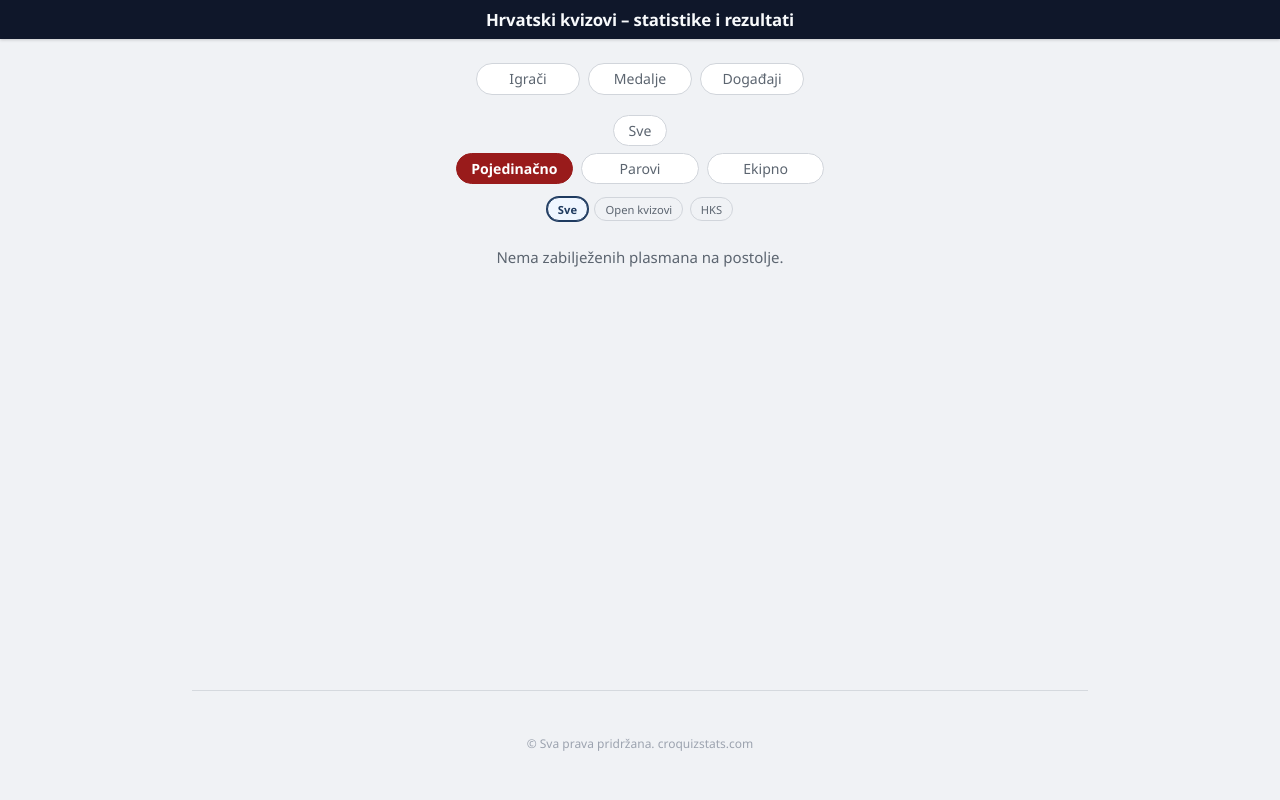
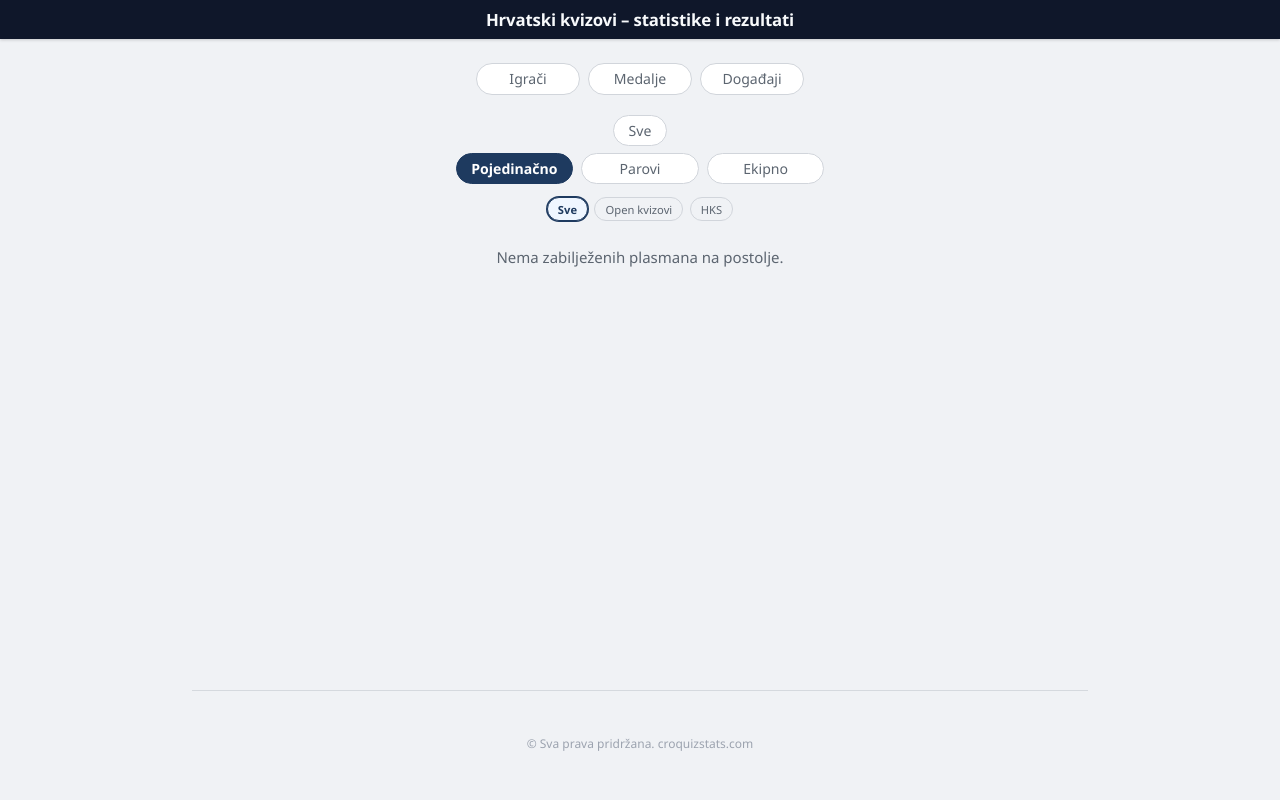
Before and after one commit to git-nt/croatian-quiz-scores, a Python web app: template templates/medals.html in a window 1280 px wide. Run offline with Jinja, Linux system fonts and the light colour scheme; the template is opened without the code that fills it, so the values that code supplies are empty.

Commit message:
feat: medal colours for top-three ranks, row hover, navy filter accent

```diff
--- a/static/style.css
+++ b/static/style.css
@@ -10,8 +10,8 @@
   --accent: #1d4ed8;
   --link: #1d4ed8;
   /* Filter buttons — dark red primary, dark blue secondary */
-  --medal-nav-accent: #991b1b;
-  --medal-nav-accent-soft: #fef2f2;
+  --medal-nav-accent: #1e3a5f;
+  --medal-nav-accent-soft: #eff6ff;
   --medal-sub-accent: #1e3a5f;
   --medal-sub-accent-soft: #eff6ff;
   --finalist-bg: rgba(37, 99, 235, 0.1);
@@ -358,6 +358,10 @@ table.data.players-list th.rank-col {
 
 table.data.players-list td.rank-col {
   font-weight: 700;
+}
+
+table.data.players-list tbody tr:hover td {
+  background: rgba(37, 99, 235, 0.07);
 }
 
 table.data.players-list td.player-col,
--- a/templates/medals.html
+++ b/templates/medals.html
@@ -20,7 +20,7 @@
     {% for name, g, s, b, t in medal_rows %}
     {% if (g, s, b) != ns.prev %}{% set ns.rank = loop.index %}{% set ns.prev = (g, s, b) %}{% endif %}
     <tr>
-      <td class="num rank-col">{{ ns.rank }}</td>
+      <td class="num rank-col{% if ns.rank <= 3 %} rank-{{ ns.rank }}{% endif %}">{{ ns.rank }}</td>
       <td class="player-col"><a href="{{ base_url }}/players/{{ player_slug(name) }}/">{{ name }}</a></td>
       <td class="num">{{ g }}</td>
       <td class="num">{{ s }}</td>
```
